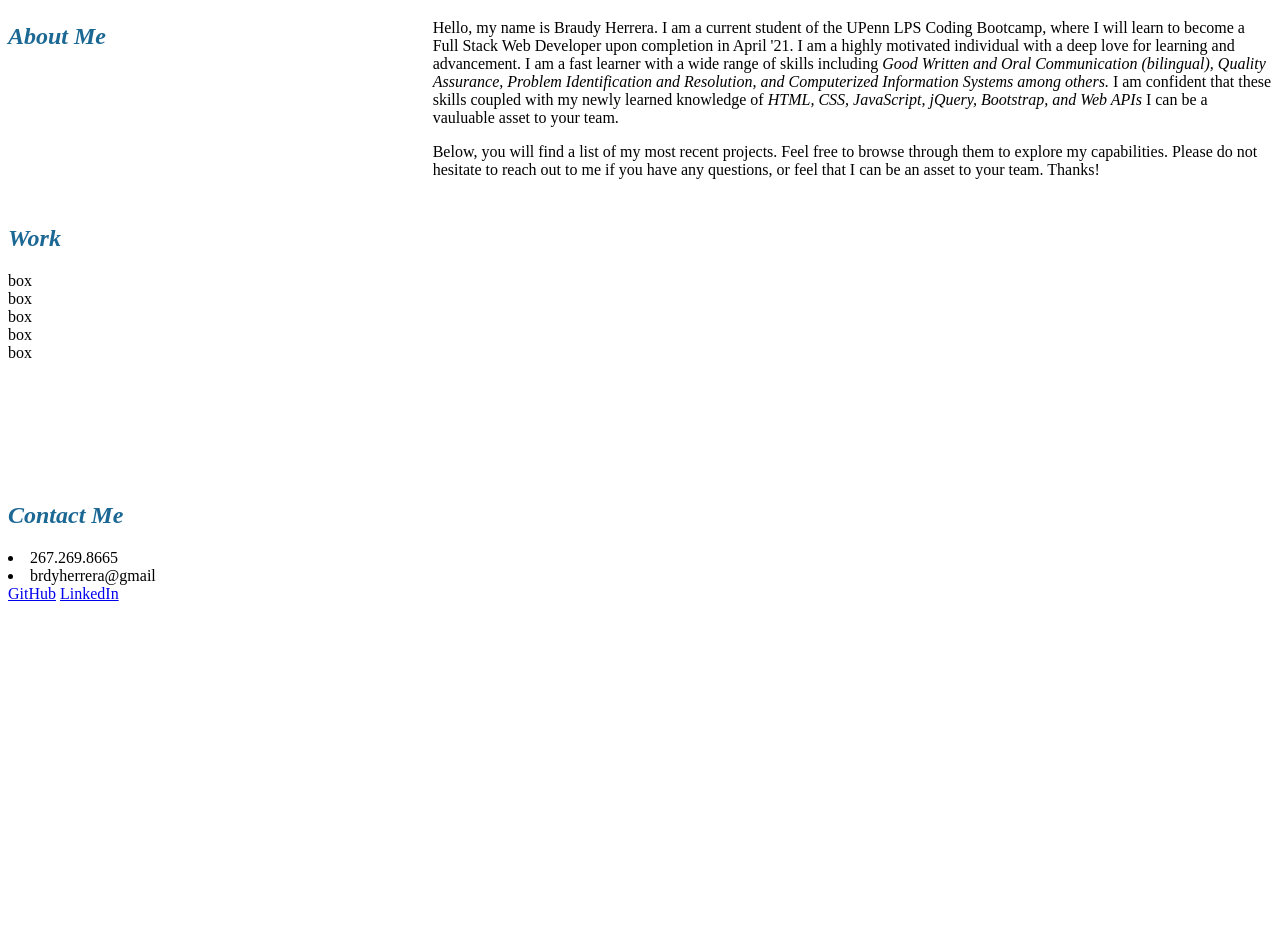
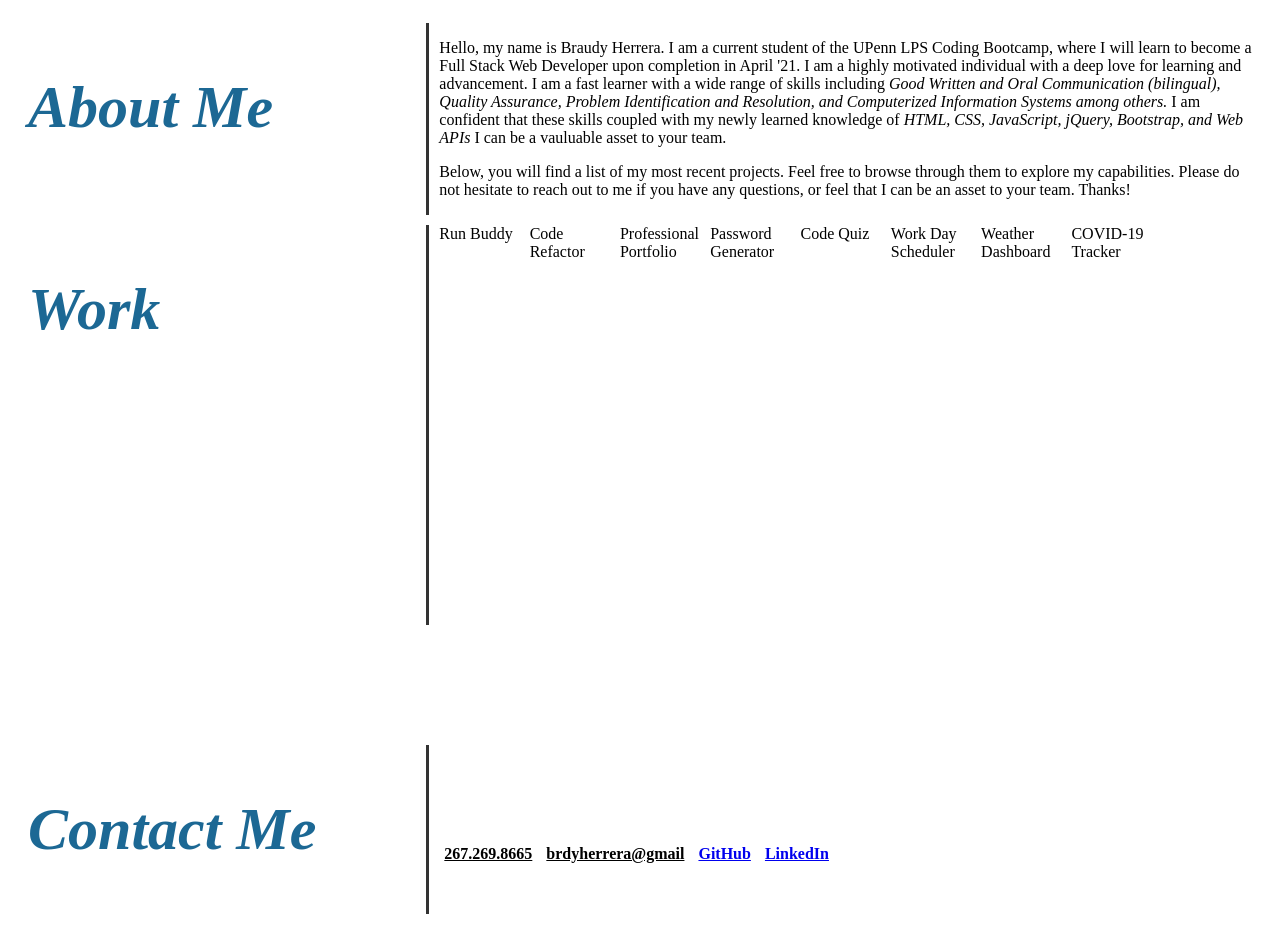
Before and after one commit to brdyherr/Portfolio, a plain HTML site: page index.html in a window 1280 px wide. Shown: the part 275-1217 px from the top of the page. Before the commit the page ends 886 px from the top, so only its background shows below. Drawn offline with Linux system fonts and the light colour scheme.

Commit message:
added grid to main section, formatted contact section text position; added all work titles

```diff
--- a/css/styles.css
+++ b/css/styles.css
@@ -65,11 +65,15 @@ h2 {
   grid-template-columns: repeat(3, 1fr);
   gap: 10px;
   grid-auto-rows: minmax(100px, auto);
+  padding: 20px;
 }
 
 .main_about {
   grid-column: 1;
   grid-row: 1;
+  font-size: 30pt;
+  border-right: solid;
+  color: #333;
 }
 .main_summary {
   grid-column: 2 / 4;
@@ -79,9 +83,31 @@ h2 {
 .main_work {
   grid-column: 1;
   grid-row: 2 / 3;
+  font-size: 30pt;
+  border-right: solid;
+  color: #333;
+}
+.main_work_projects {
+  grid-column: 2 / 4;
+  grid-row: 2 / 3;
+  display: grid;
+  grid-template-columns: repeat(9, 1fr);
+  grid-template-rows: repeat(4, minmax(100px, auto));
 }
 
 .main_contact {
   grid-column: 1;
   grid-row: 4;
+  font-size: 30pt;
+  border-right: solid;
+  color: #333;
 }
+.contact-details {
+  grid-column: 2 / 4;
+  grid-row: 4;
+  padding-top: 100px;
+}
+.contact1 {
+  padding: 5px;
+  text-decoration: underline;
+}
--- a/index.html
+++ b/index.html
@@ -63,11 +63,16 @@
       <div class="main_work">
         <a id="work"> </a>
         <h2 class="work">Work</h2>
-        <div class="1">box</div>
-        <div class="2">box</div>
-        <div class="3">box</div>
-        <div class="4">box</div>
-        <div class="5">box</div>
+      </div>
+      <div class="main_work_projects">
+        <div class="0">Run Buddy</div>
+        <div class="1">Code Refactor</div>
+        <div class="2">Professional Portfolio</div>
+        <div class="3">Password Generator</div>
+        <div class="4">Code Quiz</div>
+        <div class="5">Work Day Scheduler</div>
+        <div class="6">Weather Dashboard</div>
+        <div class="7">COVID-19 Tracker</div>
       </div>
 
       <br />
@@ -76,14 +81,20 @@
       <div class="main_contact">
         <a id="contact"> </a>
         <h2 class="contact">Contact Me</h2>
-        <li class="contact1">267.269.8665</li>
-        <li class="contact1">brdyherrera@gmail</li>
+      </div>
+      <div class="contact-details">
+        <div>
+          <b
+            ><a class="contact1">267.269.8665</a>
+            <a class="contact1">brdyherrera@gmail</a>
             <a class="contact1" href="https://github.com/brdyherr">GitHub</a>
             <a
               class="contact1"
               href="https://www.linkedin.com/in/braudy-herrera-5855261a/"
               >LinkedIn</a
+            ></b
           >
+        </div>
       </div>
     </section>
   </body>
```
Lines whose indentation alone changed are shown as unchanged.
